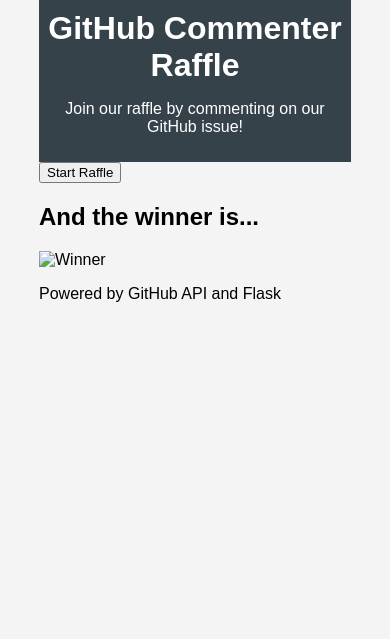
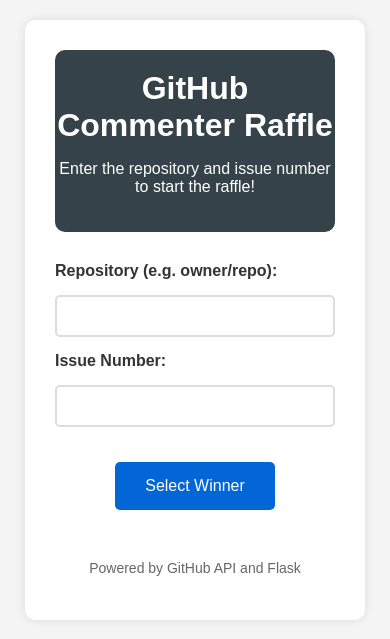
Before and after one commit to mwanyumba7/blacktocats-lucky-draw-session, a Flask app: page / in a window 390 px wide. Shown: the top 639 px of the page. Run offline with Flask 2, Linux system fonts and the light colour scheme.

Commit message:
feat: Implement GitHub commenter raffle application
- Add Flask web app with form for repository and issue input
- Implement GitHub API client to fetch issue commenters
- Add raffle selection logic for random winner selection
- Create responsive UI with winner display and basic styling
- Set up project structure with templates, static files, and modules
- Add requirements.txt with Flask, requests, and other dependencies

Ready for testing with GitHub issues to select random winners.

Signed-off-by: David Nanjila <david.nanjila@solarjiji.com>

```diff
--- a/github-commenter-raffle/requirements.txt
+++ b/github-commenter-raffle/requirements.txt
@@ -3,3 +3,4 @@
 gunicorn==20.1.0
 pytest==6.2.5
 Flask-Cors==3.0.10
+Werkzeug==2.1.2
--- a/github-commenter-raffle/src/api/github_client.py
+++ b/github-commenter-raffle/src/api/github_client.py
@@ -1,3 +1,5 @@
+import requests
+
 class GitHubClient:
     def __init__(self, token):
         self.token = token
--- a/github-commenter-raffle/src/app.py
+++ b/github-commenter-raffle/src/app.py
@@ -1,8 +1,14 @@
+import os
 from flask import Flask, render_template, request, redirect, url_for
 from api.github_client import GitHubClient
 from raffle.selection import RaffleSelector
 
-app = Flask(__name__)
+# Get the parent directory (github-commenter-raffle)
+basedir = os.path.abspath(os.path.dirname(os.path.dirname(__file__)))
+
+app = Flask(__name__,
+            template_folder=os.path.join(basedir, 'templates'),
+            static_folder=os.path.join(basedir, 'static'))
 
 @app.route('/')
 def index():
@@ -13,8 +19,14 @@
     repo = request.form['repository']
     issue_number = request.form['issue_number']
 
-    github_client = GitHubClient()
-    commenters = github_client.fetch_issue_commenters(repo, issue_number)
+    # Parse repo format (owner/repo)
+    if '/' in repo:
+        owner, repo_name = repo.split('/', 1)
+    else:
+        return "Invalid repository format. Use 'owner/repo'", 400
+
+    github_client = GitHubClient(token=None)  # We'll make it work without token for public repos
+    commenters = github_client.fetch_issue_commenters(owner, repo_name, issue_number)
 
     raffle_selector = RaffleSelector(commenters)
     winner = raffle_selector.select_winner()
--- a/github-commenter-raffle/static/css/style.css
+++ b/github-commenter-raffle/static/css/style.css
@@ -2,14 +2,16 @@
     font-family: Arial, sans-serif;
     background-color: #f4f4f4;
     margin: 0;
-    padding: 0;
+    padding: 20px;
 }
 
 header {
     background: #35424a;
     color: #ffffff;
-    padding: 10px 0;
+    padding: 20px 0;
     text-align: center;
+    border-radius: 10px;
+    margin-bottom: 30px;
 }
 
 h1 {
@@ -18,8 +20,53 @@
 
 .container {
     width: 80%;
+    max-width: 800px;
     margin: auto;
     overflow: hidden;
+    background-color: white;
+    padding: 30px;
+    border-radius: 10px;
+    box-shadow: 0 0 10px rgba(0,0,0,0.1);
+}
+
+form {
+    display: flex;
+    flex-direction: column;
+    gap: 15px;
+    max-width: 400px;
+    margin: 0 auto;
+}
+
+label {
+    font-weight: bold;
+    color: #333;
+}
+
+input {
+    padding: 10px;
+    border: 2px solid #ddd;
+    border-radius: 5px;
+    font-size: 16px;
+}
+
+input:focus {
+    outline: none;
+    border-color: #0366d6;
+}
+
+.btn {
+    background-color: #0366d6;
+    color: white;
+    padding: 15px 30px;
+    border: none;
+    border-radius: 5px;
+    font-size: 16px;
+    cursor: pointer;
+    transition: background-color 0.3s;
+}
+
+.btn:hover {
+    background-color: #0256cc;
 }
 
 .button {
@@ -52,6 +99,44 @@
     text-align: center;
 }
 
+#winner-announcement {
+    text-align: center;
+    padding: 30px;
+    background-color: #d4edda;
+    border: 2px solid #c3e6cb;
+    border-radius: 10px;
+    margin: 20px 0;
+}
+
+#winner-name {
+    color: #0366d6;
+    font-size: 2em;
+    margin: 20px 0;
+}
+
+button {
+    background-color: #28a745;
+    color: white;
+    padding: 10px 20px;
+    border: none;
+    border-radius: 5px;
+    cursor: pointer;
+    font-size: 14px;
+    margin: 20px auto;
+    display: block;
+}
+
+button:hover {
+    background-color: #218838;
+}
+
+footer {
+    text-align: center;
+    margin-top: 30px;
+    color: #666;
+    font-size: 14px;
+}
+
 .animation {
     transition: transform 0.5s ease;
 }
@@ -68,3 +153,7 @@
 .fade-in {
     animation: fadeIn 0.5s forwards;
 }
+
+.hidden {
+    display: none;
+}
--- a/github-commenter-raffle/templates/index.html
+++ b/github-commenter-raffle/templates/index.html
@@ -10,15 +10,16 @@
     <div class="container">
         <header>
             <h1>GitHub Commenter Raffle</h1>
-            <p>Join our raffle by commenting on our GitHub issue!</p>
+            <p>Enter the repository and issue number to start the raffle!</p>
         </header>
         <main>
-            <button id="start-raffle" class="btn">Start Raffle</button>
-            <div id="raffle-results" class="hidden">
-                <h2>And the winner is...</h2>
-                <p id="winner-name"></p>
-                <img id="winner-image" src="" alt="Winner" class="hidden">
-            </div>
+            <form action="/raffle" method="post" id="raffle-form">
+                <label for="repository">Repository (e.g. owner/repo):</label>
+                <input type="text" id="repository" name="repository" required>
+                <label for="issue_number">Issue Number:</label>
+                <input type="number" id="issue_number" name="issue_number" required>
+                <button type="submit" class="btn">Select Winner</button>
+            </form>
         </main>
         <footer>
             <p>Powered by GitHub API and Flask</p>
--- a/github-commenter-raffle/templates/results.html
+++ b/github-commenter-raffle/templates/results.html
@@ -12,7 +12,7 @@
         <div id="winner-announcement">
             <h2>Congratulations!</h2>
             <p>The winner of the Mona plushie is:</p>
-            <h3 id="winner-name">{{ winner_name }}</h3>
+            <h3 id="winner-name">{{ winner }}</h3>
         </div>
         <button onclick="window.location.href='/'">Back to Raffle</button>
     </div>
```
